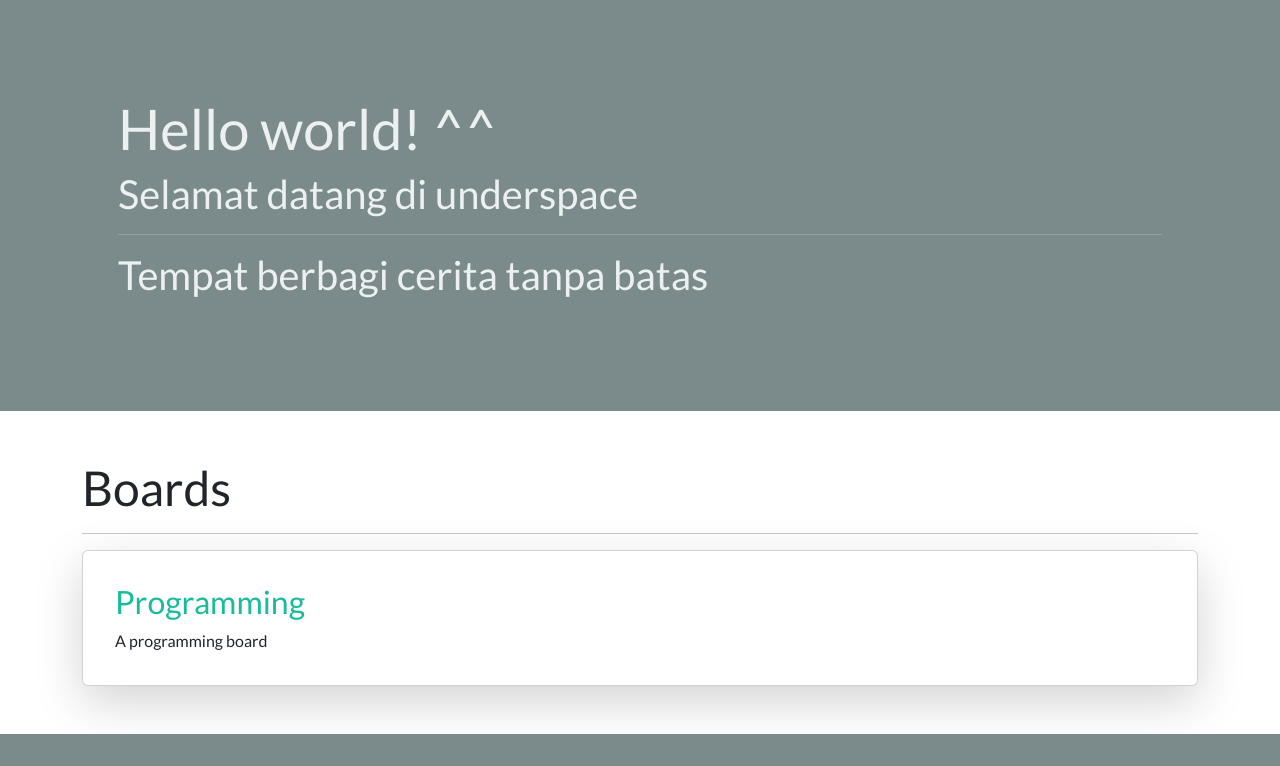
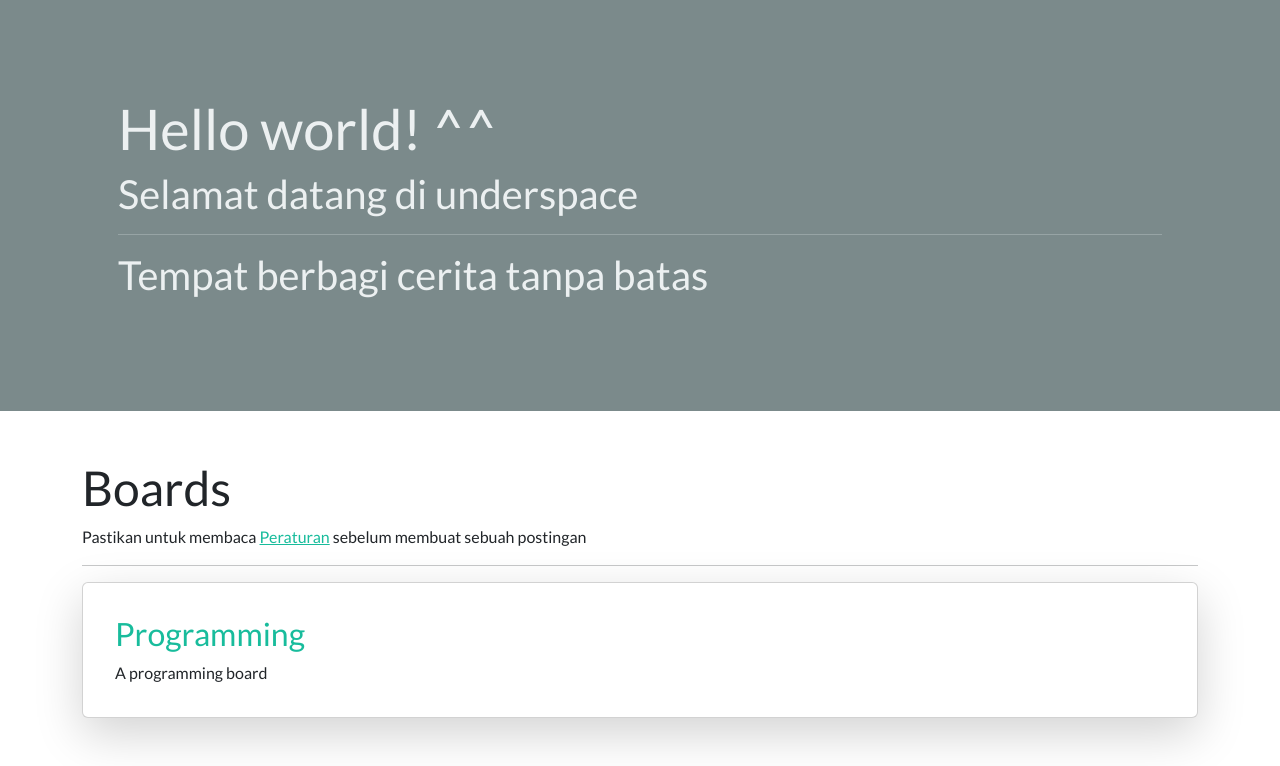
Before and after one commit to selly578/underspace, a Django app: page / in a window 1280 px wide. Shown: the part 73-839 px from the top of the page. Before the commit the page ends 807 px from the top, so only its background shows below. Run offline with Django 5.2, Linux system fonts and the light colour scheme; data comes from the database, SQL or seed files in the repository; some libraries are stand-ins or nearby versions.

Commit message:
add rule text

```diff
--- a/forum/templates/index.html
+++ b/forum/templates/index.html
@@ -15,6 +15,7 @@
 </div>
 <div class="container mt-5">
     <h1>Boards</h1>
+    <p>Pastikan untuk membaca <a href="{% url 'rule' %}">Peraturan</a> sebelum membuat sebuah postingan </p>
     <hr>
     {% for board in boards  %}
         <div class="card shadow-lg p-3 mb-5 bg-body-tertiary rounded">
```
